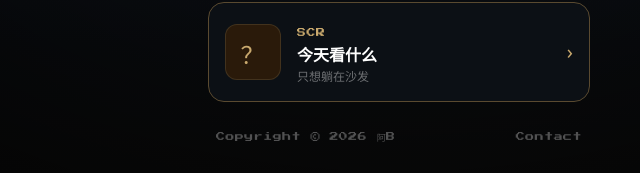
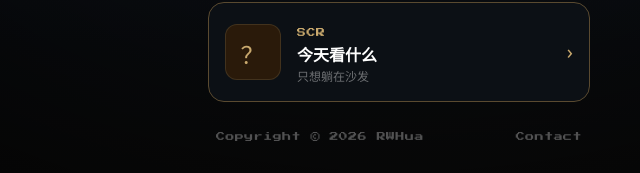
Before and after one commit to RWHua/sweetheart-diner, a website: page index.html in a window 1280 px wide. Shown: the part 653-826 px from the top of the page, 241-881 px from the left. Drawn offline with nearby package versions, Linux system fonts and the light colour scheme.

Commit message:
fix: update copyright to RWHua

```diff
--- a/index.html
+++ b/index.html
@@ -161,7 +161,7 @@
 
       <!-- 底部版权 -->
       <div class="flex justify-between mt-3 px-2">
-        <span class="text-[9px] pixel-text text-white/30">Copyright © 2026 阿B</span>
+        <span class="text-[9px] pixel-text text-white/30">Copyright © 2026 RWHua</span>
         <span class="text-[9px] pixel-text text-white/30">Contact</span>
       </div>
     </div>
```
